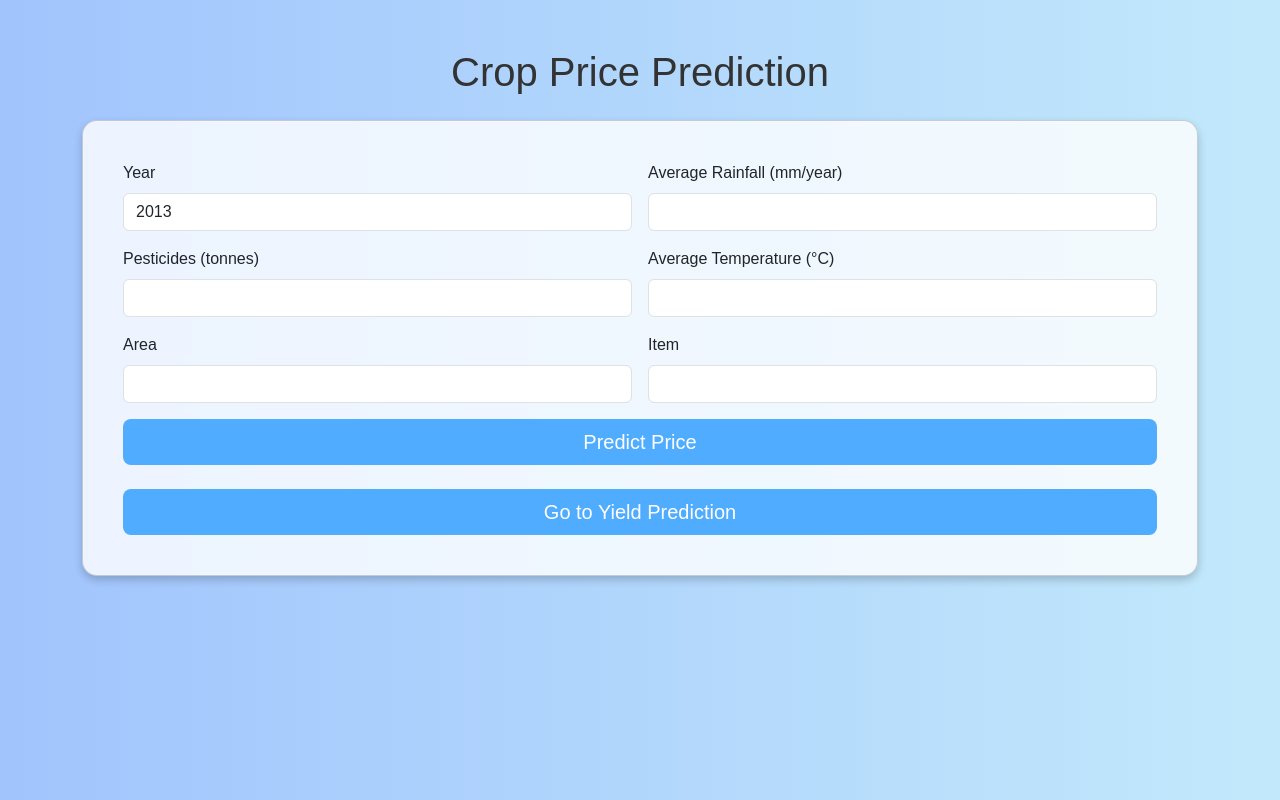
After one commit to 18sharath/Crop-yield-predictor-Machine-learning-Project, a Flask app: template templates/price.html in a window 1280 px wide. The commit adds this page. Run offline with Flask 3, Linux system fonts and the light colour scheme; the template is opened without the code that fills it, so the values that code supplies are empty; parts of the project's set-up code (start-up, migrations or seed data) failed here and were passed over.

Commit message:
sujan did something

```diff
--- a/app.py
+++ b/app.py
@@ -1,55 +1,51 @@
-# from flask import Flask, request
-# import numpy as np
-# import pandas as pd
-# import pickle
-
-# # creating app flask
-# app=Flask(__name__)
-
-#  if __name__=='__main__':
-#     app.run(debug=True)
-
-
-
-
-
-
-from flask import Flask,request, render_template
 import numpy as np
 import pickle
-import sklearn
-print(sklearn.__version__)
-#loading models
+from flask import Flask, request, render_template
 
+# Load models
+best_model_yield = pickle.load(open('yield_model.pkl', 'rb'))
+best_model_price = pickle.load(open('price_model.pkl', 'rb'))
+preprocessor = pickle.load(open('preprocessor.pkl', 'rb'))
 
-best_model = pickle.load(open('best_model.pkl','rb'))
-preprocessor = pickle.load(open('preprocessor.pkl','rb'))
-
-#flask app
+# Flask app
 app = Flask(__name__)
 
 @app.route('/')
 def index():
     return render_template('index.html')
-@app.route("/predict",methods=['POST'])
+
+@app.route('/predict', methods=['POST'])
 def predict():
     if request.method == 'POST':
-        Year = request.form['Year']
-        average_rain_fall_mm_per_year = request.form['average_rain_fall_mm_per_year']
-        pesticides_tonnes = request.form['pesticides_tonnes']
+        Year = int(request.form['Year'])
+        average_rain_fall_mm_per_year = float(request.form['average_rain_fall_mm_per_year'])
+        pesticides_tonnes = float(request.form['pesticides_tonnes'])
         avg_temp = float(request.form['avg_temp'])
         Area = request.form['Area']
-        Item  = request.form['Item']
+        Item = request.form['Item']
 
-        features = np.array([[Area,Item,Year,average_rain_fall_mm_per_year,pesticides_tonnes,avg_temp]],dtype=object)
+        features = np.array([[Area, Item, Year, average_rain_fall_mm_per_year, pesticides_tonnes, avg_temp]], dtype=object)
         transformed_features = preprocessor.transform(features)
-        # prediction = dtr.predict(transformed_features).reshape(1,-1)
-        predicted_value= best_model.predict(transformed_features).reshape(1,-1)
+        predicted_value = best_model_yield.predict(transformed_features).reshape(1, -1)
 
-        return render_template('index.html',prediction = predicted_value)
+        return render_template('index.html', prediction=predicted_value)
 
-@app.route('/price',methods=['POST'])
-def price()
+@app.route('/price', methods=['GET', 'POST'])
+def price():
+    if request.method == 'POST':
+        Year = int(request.form['Year'])
+        average_rain_fall_mm_per_year = float(request.form['average_rain_fall_mm_per_year'])
+        pesticides_tonnes = float(request.form['pesticides_tonnes'])
+        avg_temp = float(request.form['avg_temp'])
+        Area = request.form['Area']
+        Item = request.form['Item']
 
-if __name__=="__main__":
+        features = np.array([[Area, Item, Year, average_rain_fall_mm_per_year, pesticides_tonnes, avg_temp]], dtype=object)
+        transformed_features = preprocessor.transform(features)
+        predicted_price = best_model_price.predict(transformed_features).reshape(1, -1)
+
+        return render_template('price.html', price_prediction=predicted_price)
+    return render_template('price.html')
+
+if __name__ == "__main__":
     app.run(debug=True)
--- /dev/null
+++ b/templates/price.html
@@ -0,0 +1,77 @@
+<!doctype html>
+<html lang="en">
+<head>
+    <meta charset="utf-8">
+    <meta name="viewport" content="width=device-width, initial-scale=1">
+    <title>Crop Price Prediction</title>
+    <link href="https://cdn.jsdelivr.net/npm/bootstrap@5.3.0/dist/css/bootstrap.min.css" rel="stylesheet">
+    <style>
+        body {
+            background: linear-gradient(to right, #a1c4fd 0%, #c2e9fb 100%);
+            font-family: 'Arial', sans-serif;
+        }
+        .card {
+            background-color: rgba(255, 255, 255, 0.8);
+            border-radius: 15px;
+            box-shadow: 0 4px 8px rgba(0, 0, 0, 0.2);
+        }
+        .btn-custom {
+            background-color: #4facfe;
+            border: none;
+            color: white;
+        }
+        .btn-custom:hover {
+            background-color: #00f2fe;
+        }
+    </style>
+</head>
+<body>
+    <div class="container py-5">
+        <h1 class="text-center mb-4" style="color: #333;">Crop Price Prediction</h1>
+        <div class="card p-4">
+            <div class="card-body">
+                <form action="/price" method="post">
+                    <div class="row g-3">
+                        <div class="col-md-6">
+                            <label for="Year" class="form-label">Year</label>
+                            <input type="number" class="form-control" name="Year" value="2013" required>
+                        </div>
+                        <div class="col-md-6">
+                            <label for="average_rain_fall_mm_per_year" class="form-label">Average Rainfall (mm/year)</label>
+                            <input type="number" class="form-control" name="average_rain_fall_mm_per_year" required>
+                        </div>
+                        <div class="col-md-6">
+                            <label for="pesticides_tonnes" class="form-label">Pesticides (tonnes)</label>
+                            <input type="number" class="form-control" name="pesticides_tonnes" required>
+                        </div>
+                        <div class="col-md-6">
+                            <label for="avg_temp" class="form-label">Average Temperature (°C)</label>
+                            <input type="number" step="0.01" class="form-control" name="avg_temp" required>
+                        </div>
+                        <div class="col-md-6">
+                            <label for="Area" class="form-label">Area</label>
+                            <input type="text" class="form-control" name="Area" required>
+                        </div>
+                        <div class="col-md-6">
+                            <label for="Item" class="form-label">Item</label>
+                            <input type="text" class="form-control" name="Item" required>
+                        </div>
+                        <div class="col-12">
+                            <button type="submit" class="btn btn-custom btn-lg w-100">Predict Price</button>
+                        </div>
+                    </div>
+                </form>
+                {% if price_prediction %}
+                    <div class="mt-4 text-center">
+                        <h3>Predicted Price: <span class="text-success">${{ price_prediction }}</span></h3>
+                    </div>
+                {% endif %}
+                <div class="text-center mt-4">
+                    <a href="/" class="btn btn-custom btn-lg w-100">Go to Yield Prediction</a>
+                </div>
+            </div>
+        </div>
+    </div>
+    <script src="https://cdn.jsdelivr.net/npm/bootstrap@5.3.0/dist/js/bootstrap.bundle.min.js" crossorigin="anonymous"></script>
+</body>
+</html>
```
Also changed, not shown: templates/index.html (+24 -18 lines), 4 other files.
